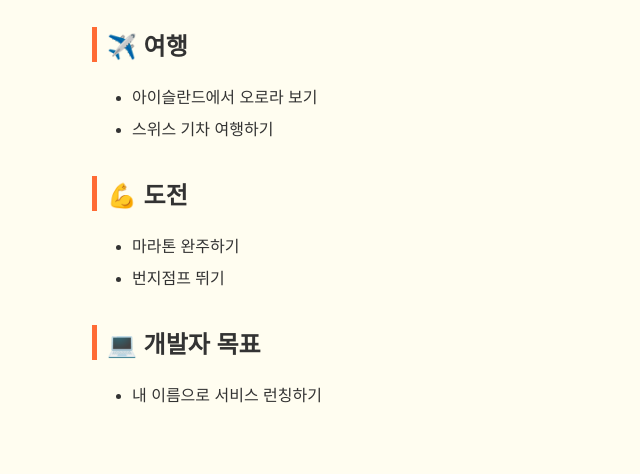
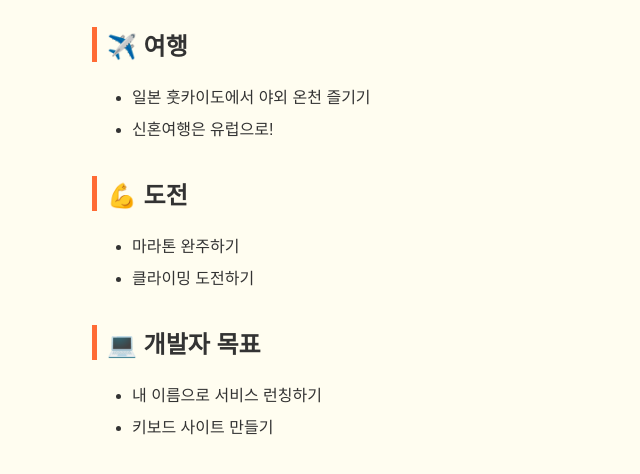
Before and after one commit to 3unbum/my-bucketlist, a plain HTML site: page index.html in a window 1280 px wide. Shown: the part 144-618 px from the top of the page, without its empty margins (223-863 px from the left). Drawn offline with Linux system fonts and the light colour scheme.

Commit message:
나만의 버킷리스트 항목 추가

```diff
--- a/index.html
+++ b/index.html
@@ -30,19 +30,20 @@
 
   <h2>✈️ 여행</h2>
   <ul>
-    <li>아이슬란드에서 오로라 보기</li>
-    <li>스위스 기차 여행하기</li>
+    <li>일본 훗카이도에서 야외 온천 즐기기</li>
+    <li>신혼여행은 유럽으로!</li>
   </ul>
 
   <h2>💪 도전</h2>
   <ul>
     <li>마라톤 완주하기</li>
-    <li>번지점프 뛰기</li>
+    <li>클라이밍 도전하기</li>
   </ul>
 
   <h2>💻 개발자 목표</h2>
   <ul>
     <li>내 이름으로 서비스 런칭하기</li>
+    <li>키보드 사이트 만들기</li>
   </ul>
 </body>
 </html>
```
